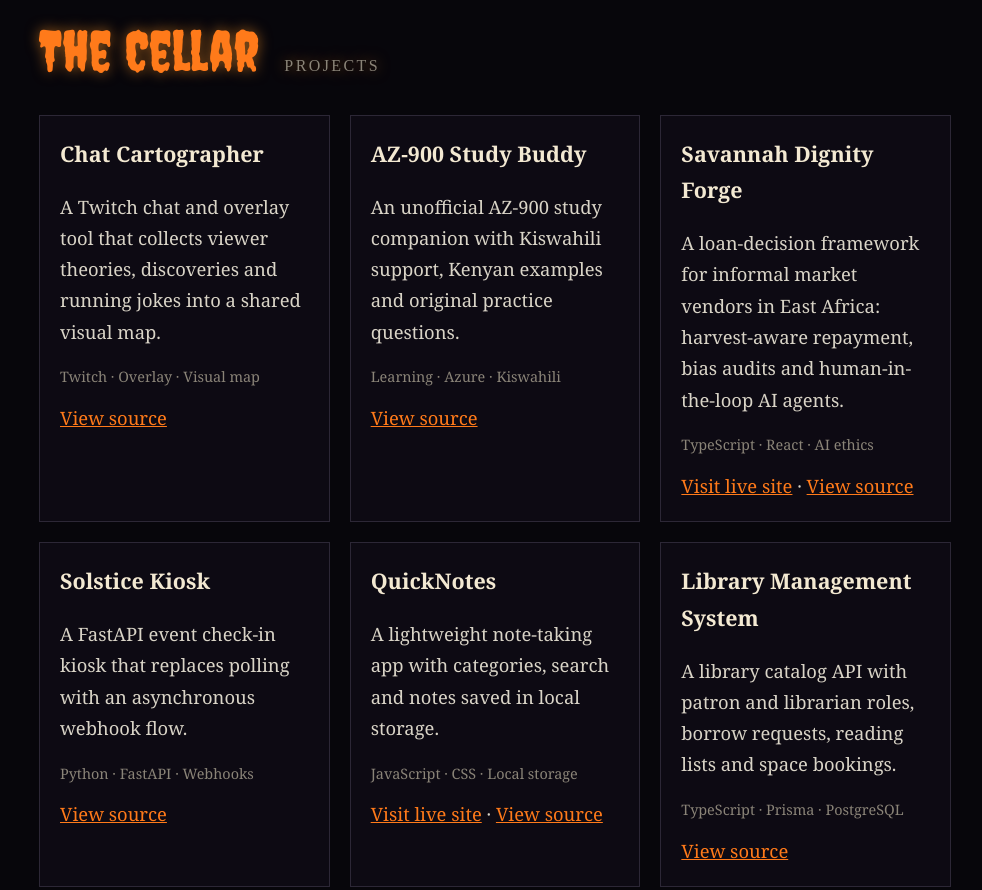
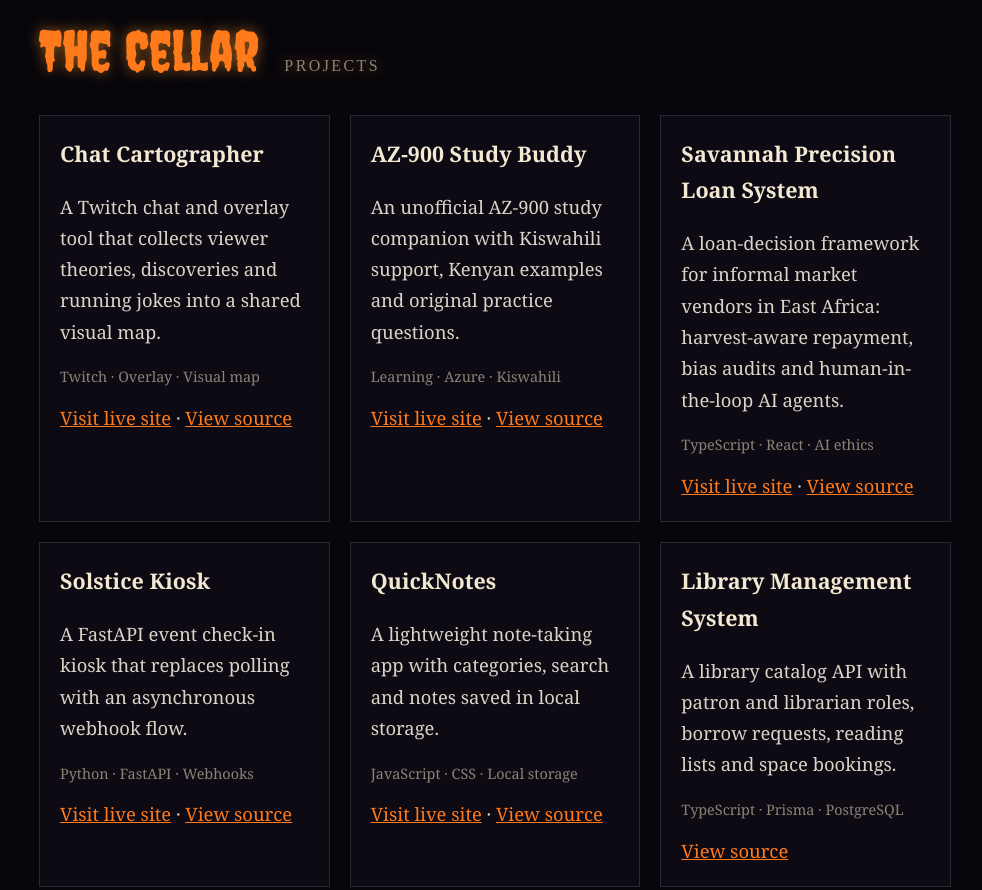
Before and after one commit to WanjikuK60/Kiroween, a plain HTML site: page index.html in a window 1280 px wide. Shown: the part 1164-2054 px from the top of the page, without its empty margins (145-1127 px from the left). Drawn offline with Linux system fonts and the light colour scheme; animation ran at ten frames a second; a web font is replaced by a local one.

Commit message:
Rename the Savannah card and add live links to every finished project (#5)
- Savannah Dignity Forge -> Savannah Precision Loan System (the repo is now
  savannah-loan-system and the site uses that title).
- Add Visit live site links for Chat Cartographer, AZ-900 Study Buddy and
  Solstice Kiosk.
- AZ-900 Study Buddy: point to the renamed AZ-900-Study-Buddy repo.


Claude-Session: https://claude.ai/code/session_01UFRo6oYk8j4Nz34USuHEdw

Co-authored-by: Claude Opus 5.5 <noreply@anthropic.com>

```diff
--- a/index.html
+++ b/index.html
@@ -39,16 +39,18 @@
           <h3>Chat Cartographer</h3>
           <p>A Twitch chat and overlay tool that collects viewer theories, discoveries and running jokes into a shared visual map.</p>
           <p class="tags">Twitch · Overlay · Visual map</p>
+          <a href="https://wanjikuk60.github.io/Chat-Cartographer/" rel="noopener">Visit live site</a> ·
           <a href="https://github.com/WanjikuK60/Chat-Cartographer" rel="noopener">View source</a>
         </article>
         <article class="card">
           <h3>AZ-900 Study Buddy</h3>
           <p>An unofficial AZ-900 study companion with Kiswahili support, Kenyan examples and original practice questions.</p>
           <p class="tags">Learning · Azure · Kiswahili</p>
-          <a href="https://github.com/WanjikuK60/az900-study-buddy" rel="noopener">View source</a>
+          <a href="https://wanjikuk60.github.io/AZ-900-Study-Buddy/" rel="noopener">Visit live site</a> ·
+          <a href="https://github.com/WanjikuK60/AZ-900-Study-Buddy" rel="noopener">View source</a>
         </article>
         <article class="card">
-          <h3>Savannah Dignity Forge</h3>
+          <h3>Savannah Precision Loan System</h3>
           <p>A loan-decision framework for informal market vendors in East Africa: harvest-aware repayment, bias audits and human-in-the-loop AI agents.</p>
           <p class="tags">TypeScript · React · AI ethics</p>
           <a href="https://wanjikuk60.github.io/savannah-loan-system/" rel="noopener">Visit live site</a> ·
@@ -58,6 +60,7 @@
           <h3>Solstice Kiosk</h3>
           <p>A FastAPI event check-in kiosk that replaces polling with an asynchronous webhook flow.</p>
           <p class="tags">Python · FastAPI · Webhooks</p>
+          <a href="https://wanjikuk60.github.io/Solstice-Kiosk/" rel="noopener">Visit live site</a> ·
           <a href="https://github.com/WanjikuK60/Solstice-Kiosk" rel="noopener">View source</a>
         </article>
         <article class="card">
```
